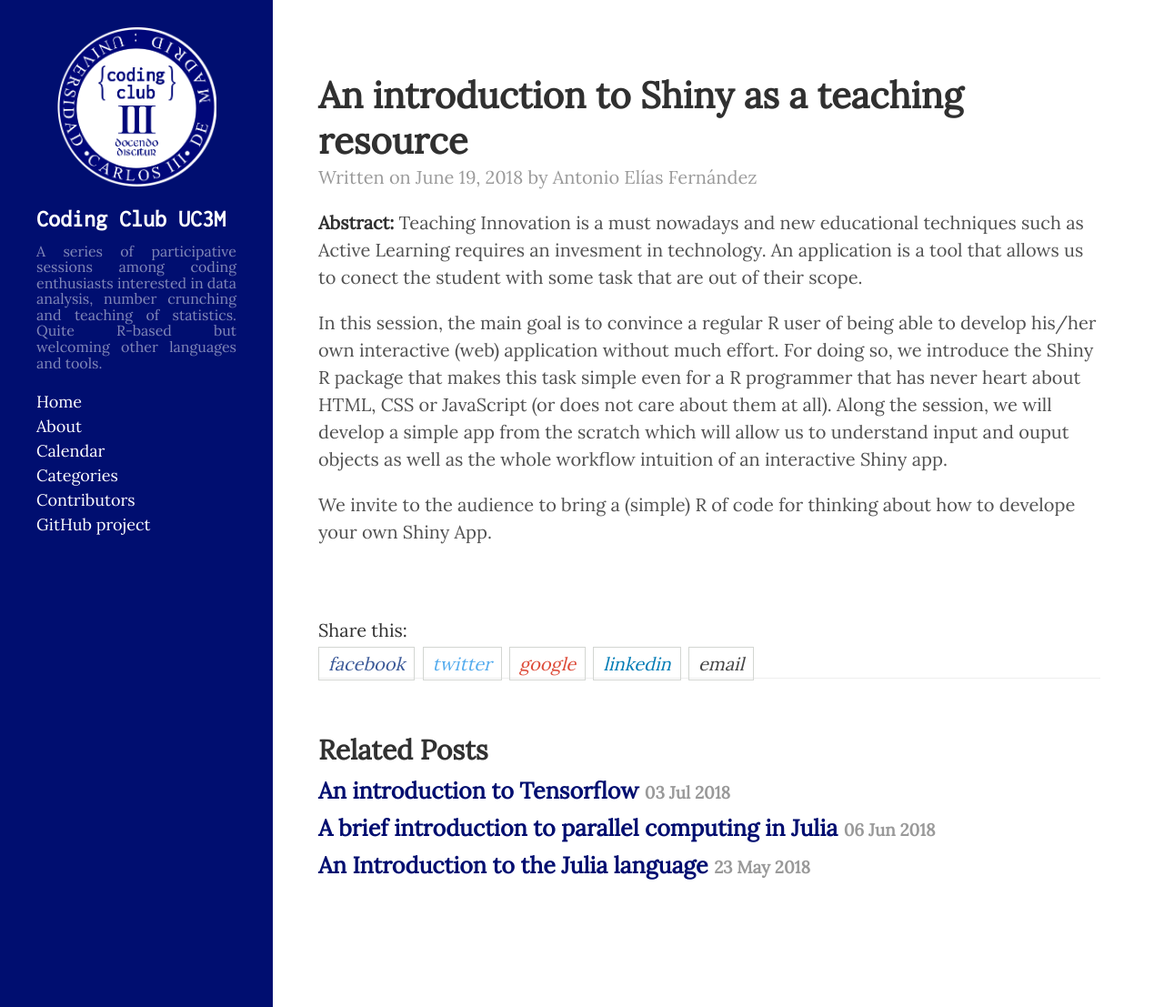
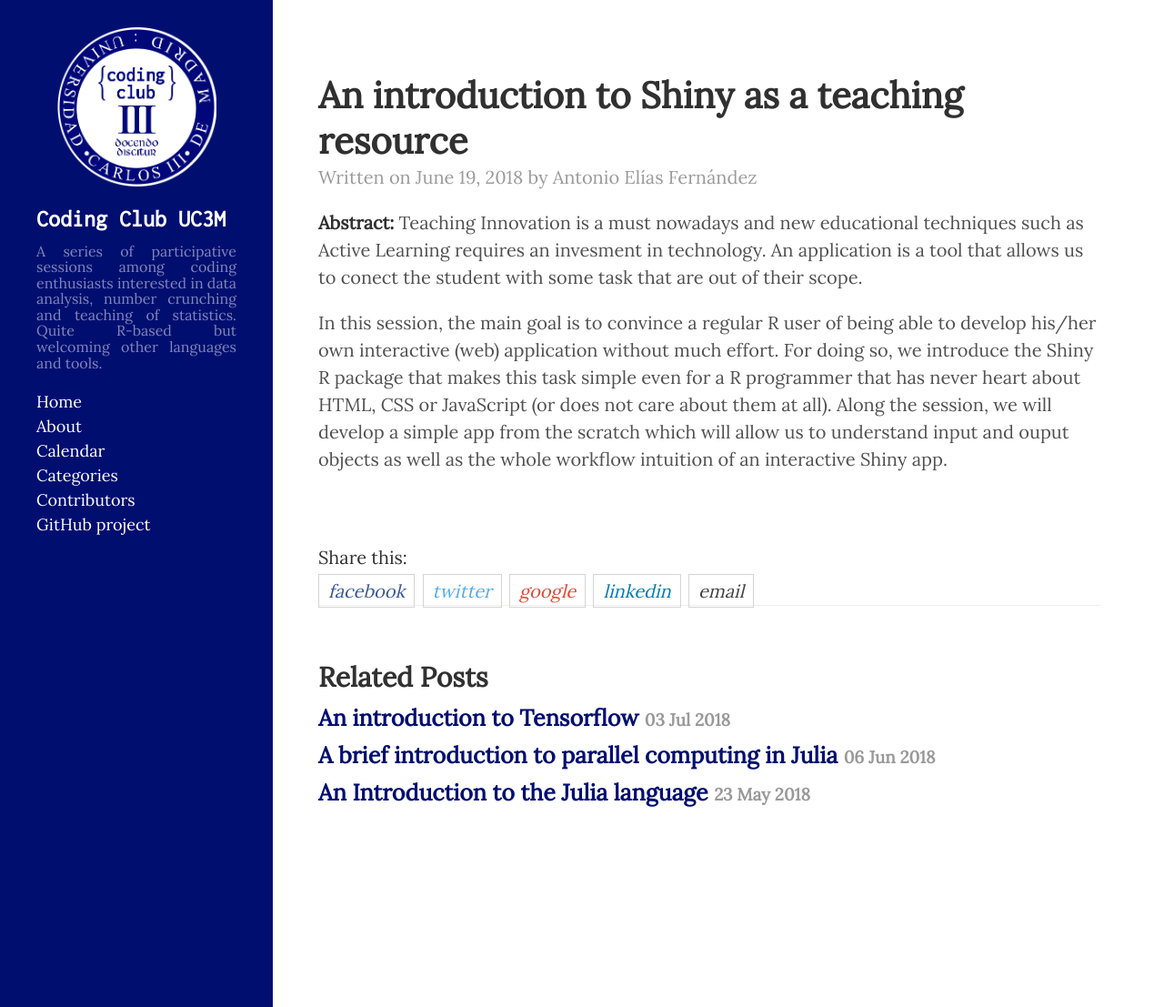
Before and after one commit to CodingClubUC3M/codingclubuc3m.github.io, a Jekyll site: the page built from _posts/2018-06-19-introduction-Shiny.md, in a window 1280 px wide and 1107 px high. Shown: the whole window at 91% size. Built offline with Jekyll 4.4.1, drawn with Linux system fonts in a browser that asks for light colours; comment, search, counter and statistics services are not loaded.

```diff
--- a/_posts/2018-06-19-introduction-Shiny.md
+++ b/_posts/2018-06-19-introduction-Shiny.md
@@ -15,5 +15,3 @@
 **Abstract:** Teaching Innovation is a must nowadays and new educational techniques such as Active Learning requires an invesment in technology. An application is a tool that allows us to conect the student with some task that are out of their scope.
 
 In this session, the main goal is to convince a regular R user of being able to develop his/her own interactive (web) application without much effort. For doing so, we introduce the Shiny R package that makes this task simple even for a R programmer that has never heart about HTML, CSS or JavaScript (or does not care about them at all). Along the session, we will develop a simple app from the scratch which will allow us to understand input and ouput objects as well as the whole workflow intuition of an interactive Shiny app.
-
-We invite to the audience to bring a (simple) R of code for thinking about how to develope your own Shiny App.
```
